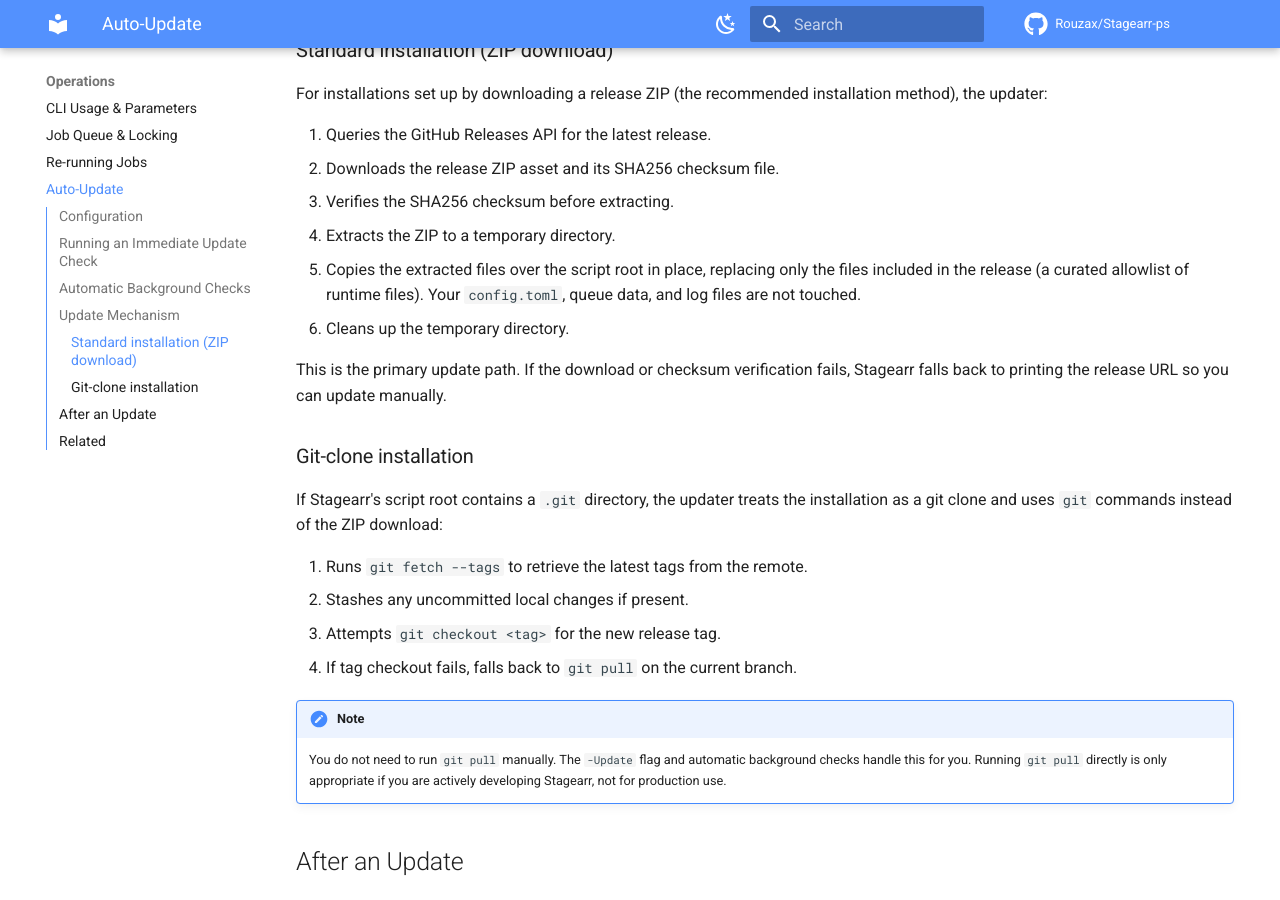
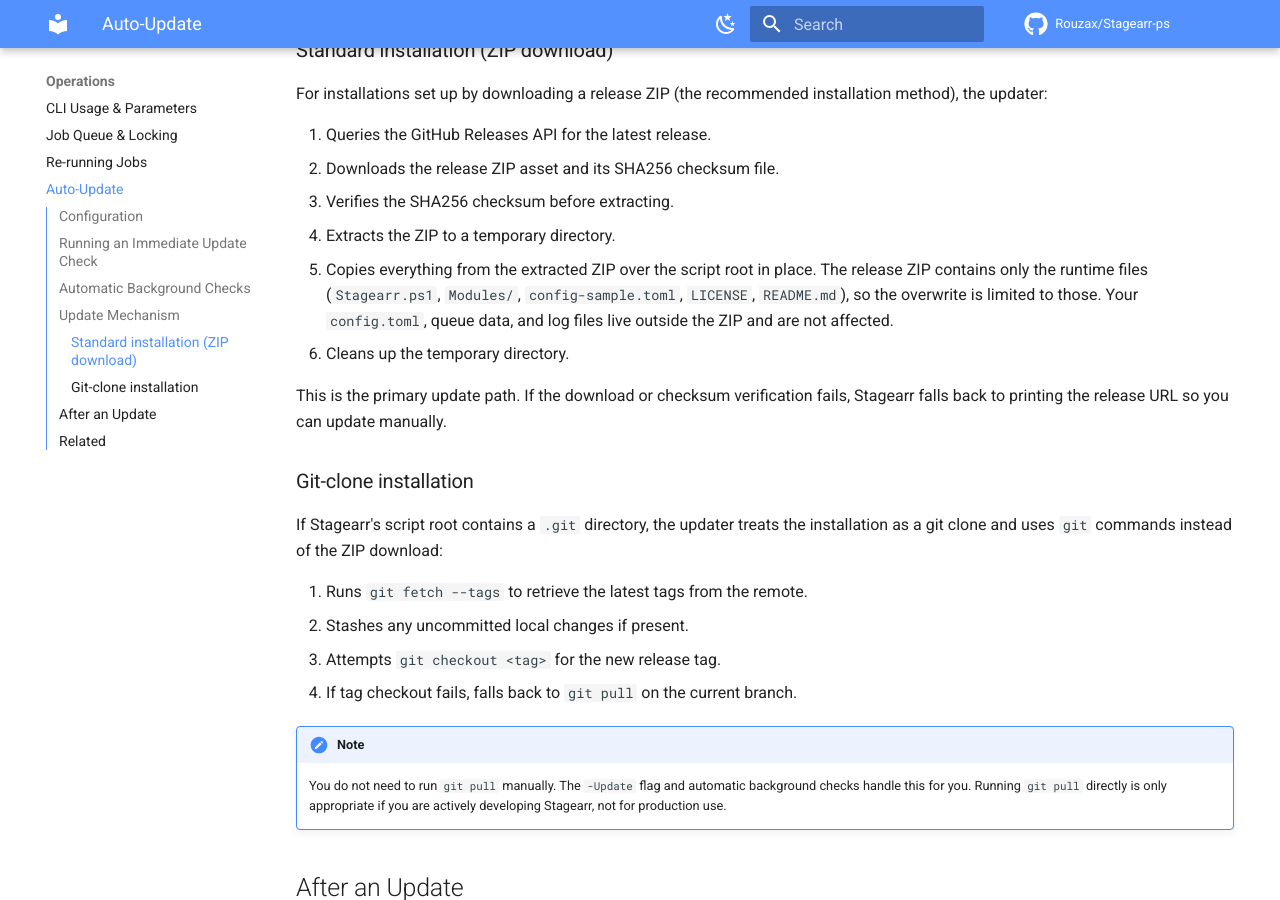
Before and after one commit to Rouzax/Stagearr-ps, an MkDocs documentation site: the page built from docs/updates.md, in a window 1280 px wide and 900 px high, scrolled down 1456 px. Built offline with MkDocs 1.6.1 and Material for MkDocs 9.7.7, drawn with Linux system fonts in a browser that asks for light colours; comment, search, counter and statistics services are not loaded.

Commit message:
docs: clarify ZIP update overwrites release files (no code-level allowlist)

```diff
--- a/docs/updates.md
+++ b/docs/updates.md
@@ -64,9 +64,10 @@
 2. Downloads the release ZIP asset and its SHA256 checksum file.
 3. Verifies the SHA256 checksum before extracting.
 4. Extracts the ZIP to a temporary directory.
-5. Copies the extracted files over the script root in place, replacing only the files included
-   in the release (a curated allowlist of runtime files). Your `config.toml`, queue data, and
-   log files are not touched.
+5. Copies everything from the extracted ZIP over the script root in place. The release ZIP
+   contains only the runtime files (`Stagearr.ps1`, `Modules/`, `config-sample.toml`, `LICENSE`,
+   `README.md`), so the overwrite is limited to those. Your `config.toml`, queue data, and log
+   files live outside the ZIP and are not affected.
 6. Cleans up the temporary directory.
 
 This is the primary update path. If the download or checksum verification fails, Stagearr falls
```
